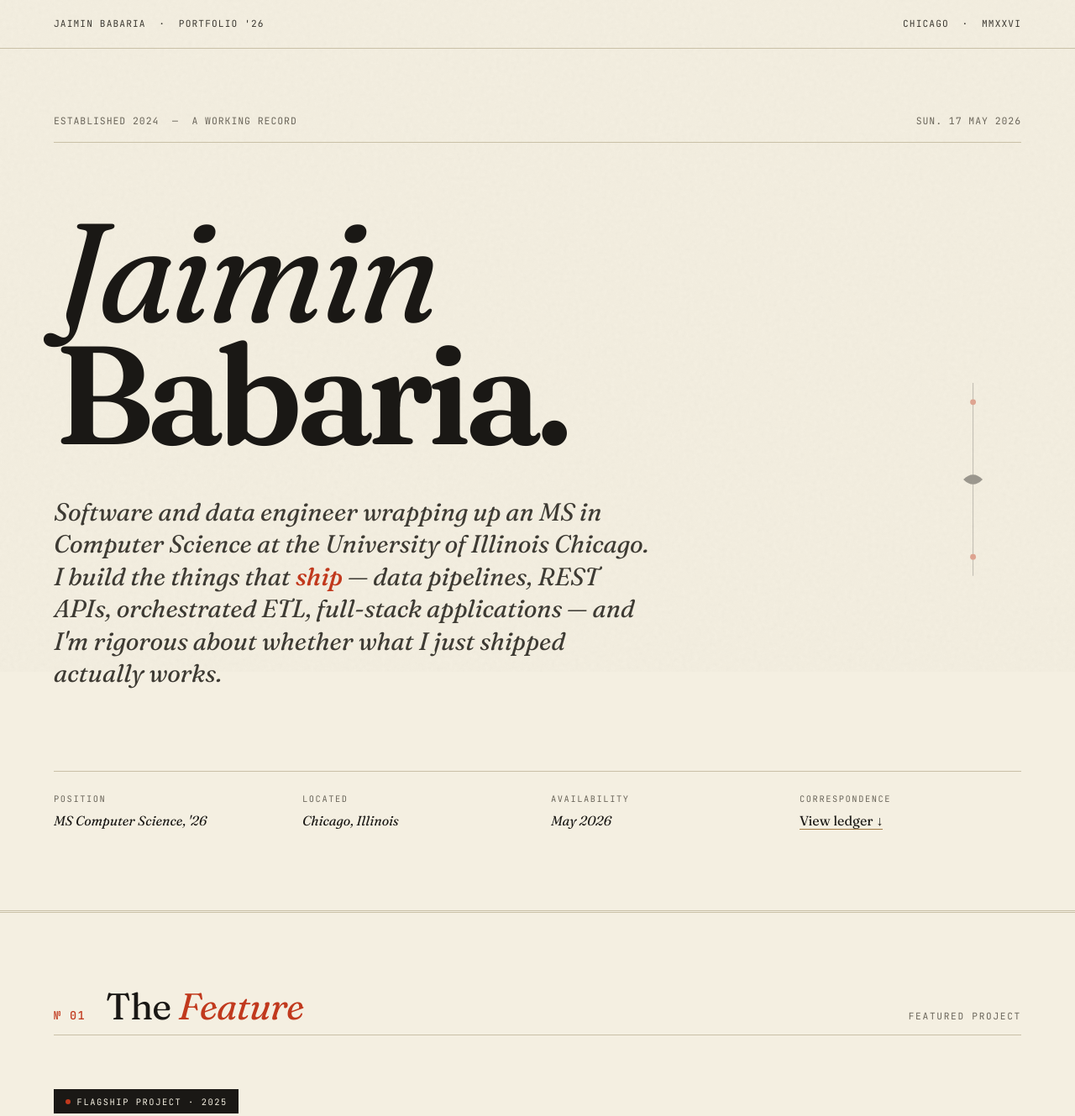
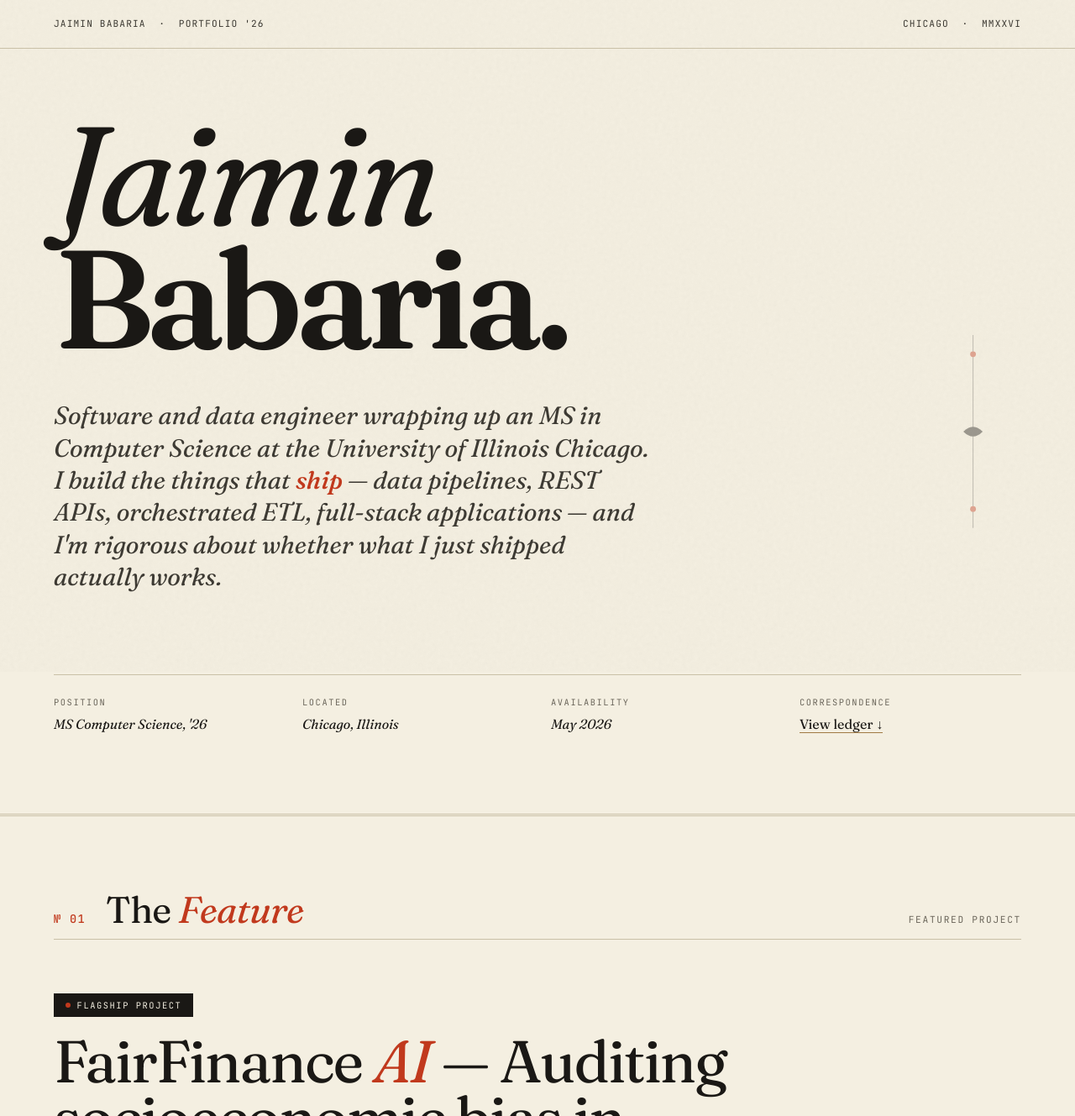
Before and after one commit to jaiminbabaria/portfolio, a plain HTML site: page index.html in a window 1280 px wide. Shown: the top 1329 px of the page at 84% size. Drawn offline with Linux system fonts and the light colour scheme.

Commit message:
Update hero section in index.html
Removed established date and updated featured badge.

```diff
--- a/index.html
+++ b/index.html
@@ -1381,10 +1381,6 @@ footer::before {
 <div class="hero">
   <div class="hero-grid">
 
-    <div class="volume-line">
-      <span class="meta">Established 2024 &nbsp;—&nbsp; A Working Record</span>
-      <span class="meta">Sun. 17 May 2026</span>
-    </div>
 
     <div class="title-block">
       <h1 class="name reveal">
@@ -1437,7 +1433,7 @@ footer::before {
     </div>
 
     <div class="reveal">
-      <span class="featured-badge">Flagship Project · 2025</span>
+      <span class="featured-badge">Flagship Project</span>
       <h3 class="featured-title">FairFinance <em>AI</em> — Auditing socioeconomic bias in LLM-generated financial advice.</h3>
       <p class="featured-sub">APPLIED ML PROJECT &nbsp;·&nbsp; UNIVERSITY OF ILLINOIS CHICAGO &nbsp;·&nbsp; <span>648 RESPONSES &nbsp;·&nbsp; 3 MODELS &nbsp;·&nbsp; 1 UNCOMFORTABLE FINDING</span></p>
     </div>
```
